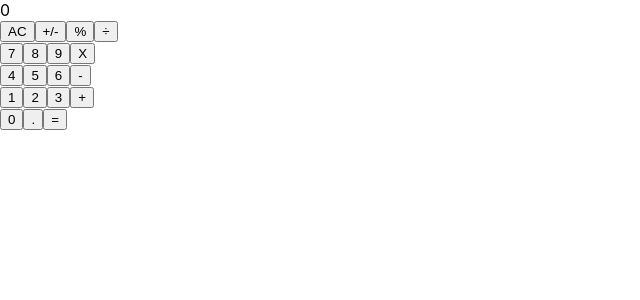
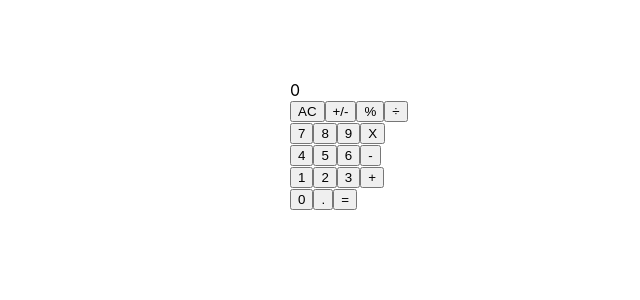
Before and after one commit to santiago-rodrig/react-calculator, a React (Create React App) app: page / in a window 1280 px wide. Shown: the top 300 px of the page, without its empty margins (0-640 px from the left). Built offline with nearby package versions, Linux system fonts and the light colour scheme.

Commit message:
add sass support; style #calculator

```diff
--- a/package.json
+++ b/package.json
@@ -34,6 +34,7 @@
     ]
   },
   "devDependencies": {
-    "eslint-config-airbnb": "^18.1.0"
+    "eslint-config-airbnb": "^18.1.0",
+    "node-sass": "^4.14.1"
   }
 }
--- a/src/components/App.js
+++ b/src/components/App.js
@@ -4,10 +4,10 @@ import ButtonPanel from './ButtonPanel';
 
 function App() {
   return (
-    <>
+    <div id="calculator">
       <Display />
       <ButtonPanel />
-    </>
+    </div>
   );
 }
 
--- a/src/components/Display.js
+++ b/src/components/Display.js
@@ -3,7 +3,7 @@ import PropTypes from 'prop-types';
 
 function Display({ calculation }) {
   return (
-    <div>{calculation}</div>
+    <div id="display">{calculation}</div>
   );
 }
 
--- a/src/index.css
+++ /dev/null
@@ -1,13 +0,0 @@
-body {
-  margin: 0;
-  font-family: -apple-system, BlinkMacSystemFont, 'Segoe UI', 'Roboto', 'Oxygen',
-    'Ubuntu', 'Cantarell', 'Fira Sans', 'Droid Sans', 'Helvetica Neue',
-    sans-serif;
-  -webkit-font-smoothing: antialiased;
-  -moz-osx-font-smoothing: grayscale;
-}
-
-code {
-  font-family: source-code-pro, Menlo, Monaco, Consolas, 'Courier New',
-    monospace;
-}
--- a/src/index.js
+++ b/src/index.js
@@ -1,6 +1,6 @@
 import React from 'react';
 import ReactDOM from 'react-dom';
-import './index.css';
+import './index.sass';
 import App from './components/App';
 import * as serviceWorker from './serviceWorker';
 
--- /dev/null
+++ b/src/index.sass
@@ -0,0 +1,15 @@
+$font-stack: -apple-system, BlinkMacSystemFont, 'Segoe UI', 'Roboto', 'Oxygen', 'Ubuntu', 'Cantarell', 'Fira Sans', 'Droid Sans', 'Helvetica Neue', sans-serif
+$display-bg: #807F7D
+
+body
+  margin: 0
+  font-family: $font-stack
+  -webkit-font-smoothing: antialiased
+  -moz-osx-font-smoothing: grayscale
+  padding-top: 10vh
+
+#calculator
+  display: flex
+  flex-direction: column
+  width: 700px
+  margin: 0 auto
```
Also changed, not shown: 1 other file (tests, documents, lock files or other folders).
